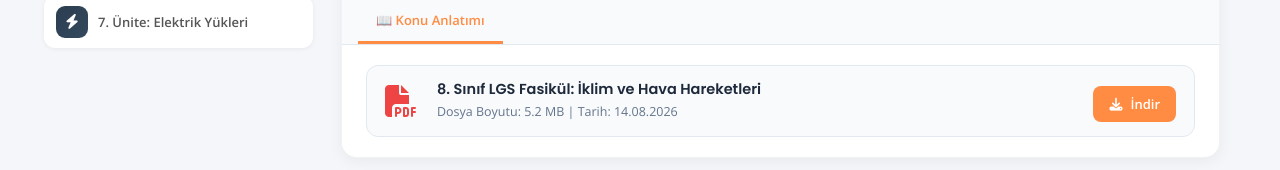
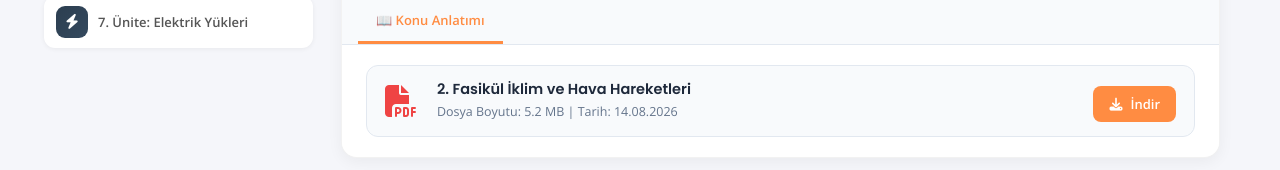
Before and after one commit to canfenci/canfenci.com, a plain HTML site: page 8-sinif.html in a window 1280 px wide. Shown: the part 823-993 px from the top of the page. Drawn offline with nearby package versions, Linux system fonts and the light colour scheme; no server answers.

Commit message:
Rename climate and weather booklet

```diff
--- a/8-sinif.html
+++ b/8-sinif.html
@@ -141,7 +141,7 @@
                     <div class="pane-pdf-info">
                       <i class="fas fa-file-pdf pdf-large-icon"></i>
                       <div>
-                        <h5>8. Sınıf LGS Fasikül: İklim ve Hava Hareketleri</h5>
+                        <h5>2. Fasikül İklim ve Hava Hareketleri</h5>
                         <p>Dosya Boyutu: 5.2 MB | Tarih: 14.08.2026</p>
                       </div>
                       <a href="dosyalar/8-sinif/iklim-hava-hareketleri-lgs.pdf" class="btn-download" target="_blank">
```
